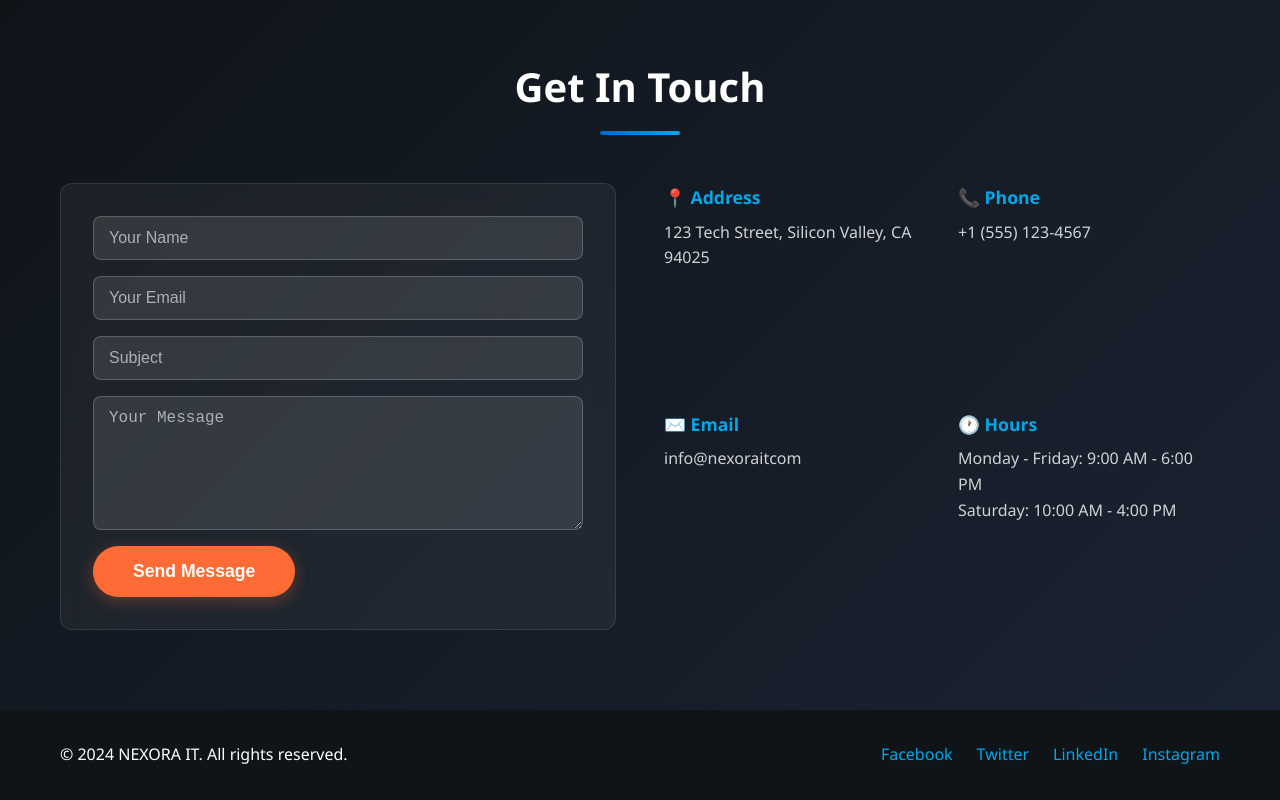
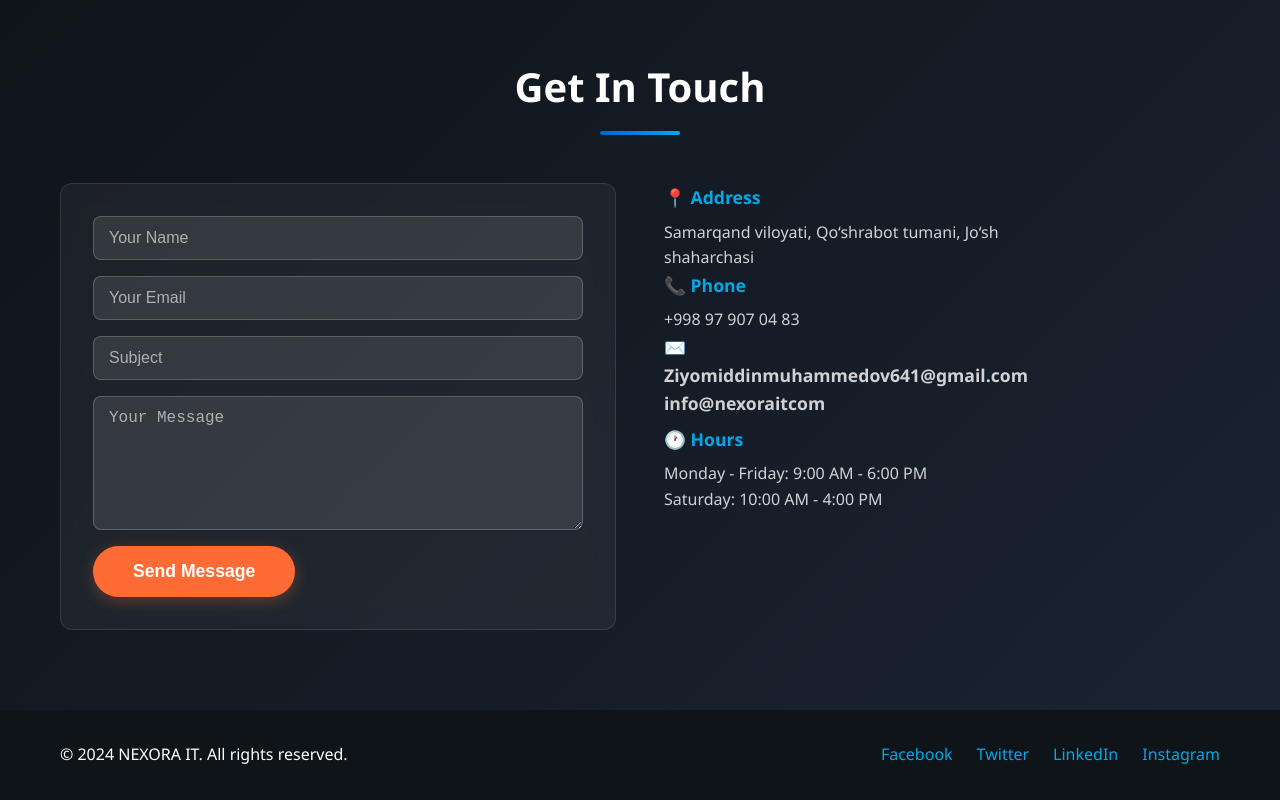
Before and after one commit to Ziyomiddinmu/nexora-it-website, a website: page index.html in a window 1280 px wide. Shown: the part 4600-5400 px from the top of the page. Drawn offline with Linux system fonts and the light colour scheme.

Commit message:
Update contact information in index.html

```diff
--- a/index.html
+++ b/index.html
@@ -196,14 +196,13 @@
                 <div class="contact-info">
                     <div class="info-item">
                         <h4>📍 Address</h4>
-                        <p>123 Tech Street, Silicon Valley, CA 94025</p>
+                        <p>Samarqand viloyati, Qo‘shrabot tumani, Jo‘sh shaharchasi</p>
+                    <div class="info-item">
+                        <h4>📞 Phone</h4>
+                        <p>+998 97 907 04 83</p>
                     </div>
                     <div class="info-item">
-                        <h4>📞 Phone</h4>
-                        <p>+1 (555) 123-4567</p>
-                    </div>
-                    <div class="info-item">
-                        <h4>✉️ Email</h4>
+                        <h4>✉️ <p>Ziyomiddinmuhammedov641@gmail.com</p>
                         <p>info@nexoraitcom</p>
                     </div>
                     <div class="info-item">
```
